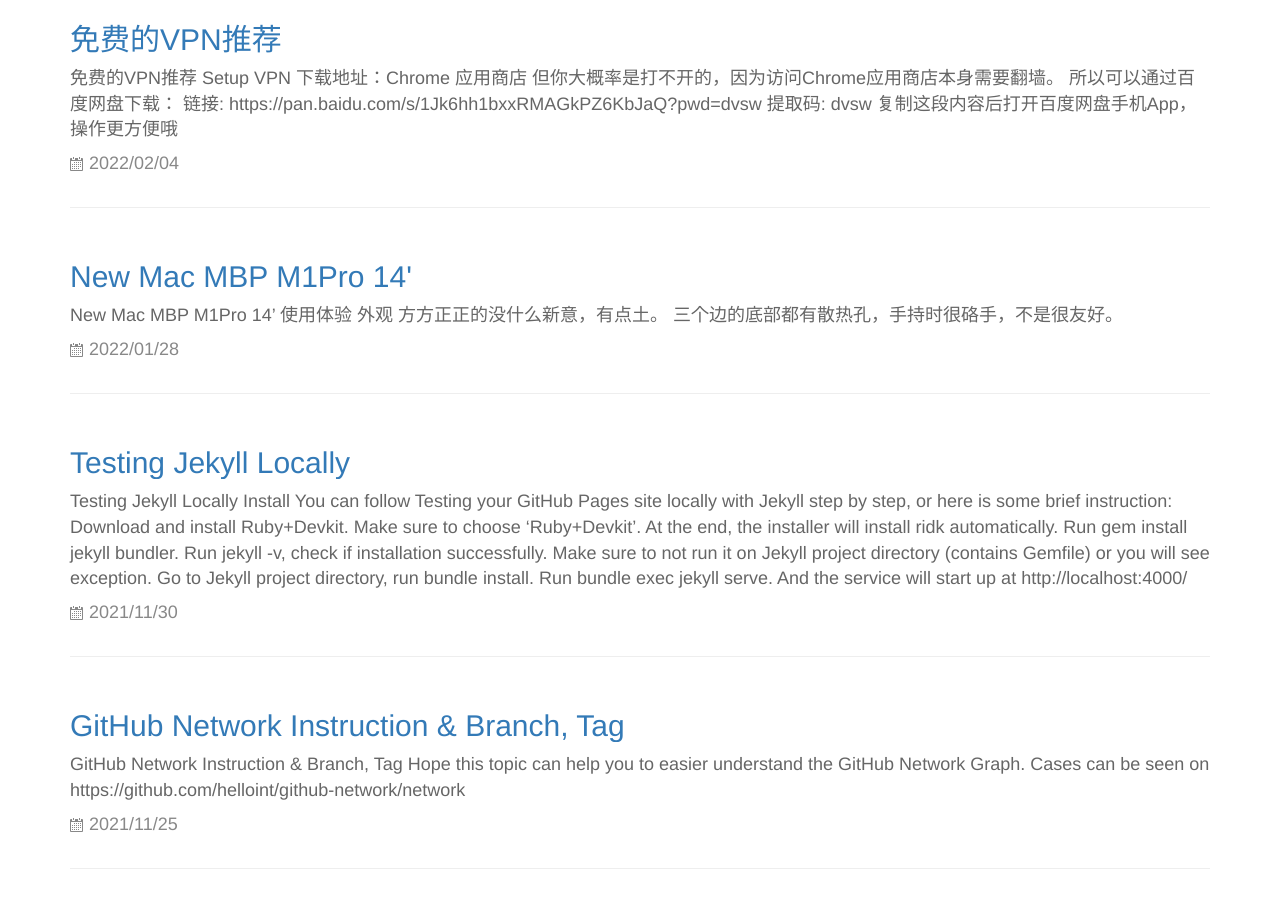
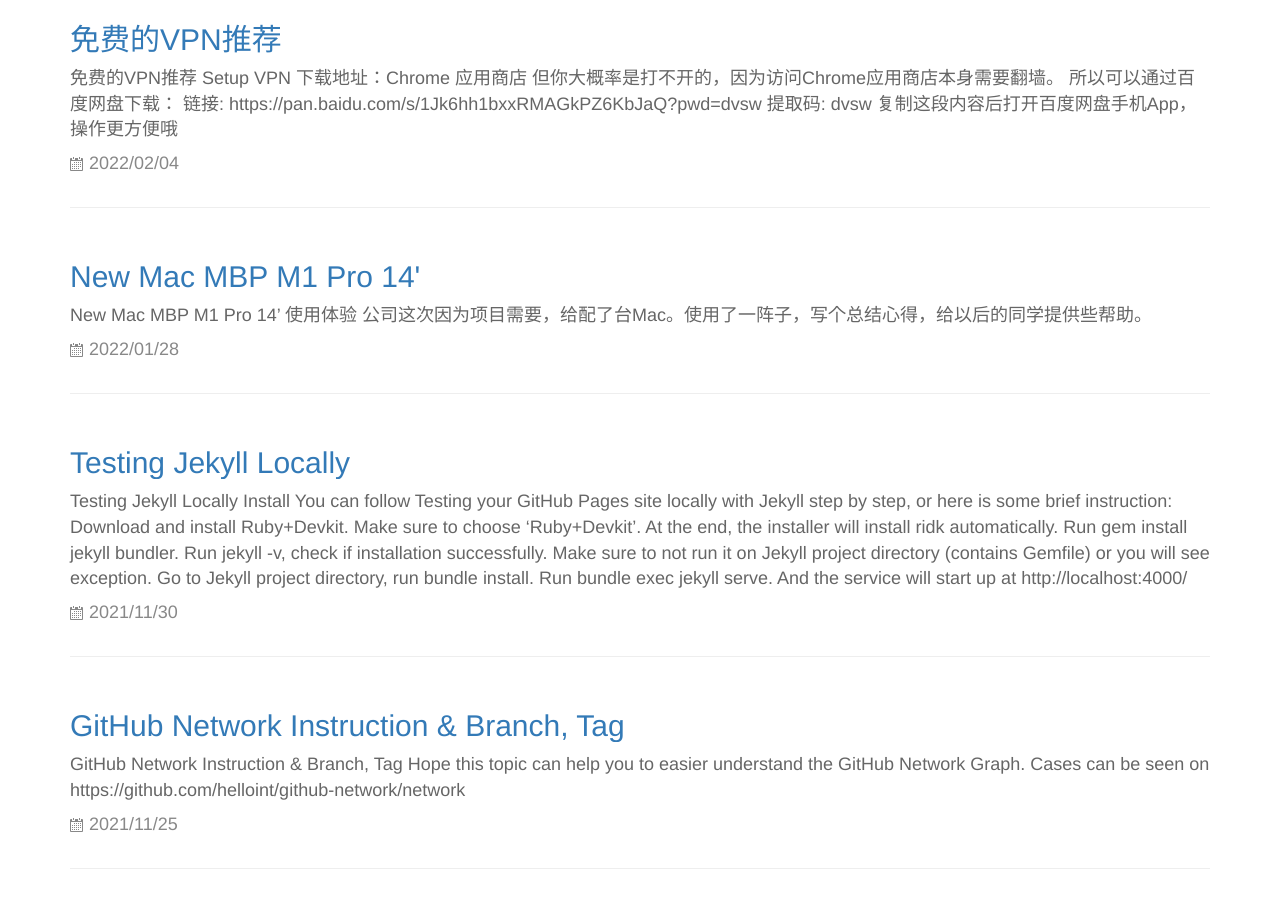
Before and after one commit to neulionweb/neulionweb.github.io, a Jekyll site: the page built from index.html, in a window 1280 px wide and 900 px high, scrolled down 1104 px. Built offline with Jekyll 4.4.1, drawn with Linux system fonts in a browser that asks for light colours; nearby versions of some CDN libraries; the list of posts is cut into pages by our own code.

Commit message:
optimize

```diff
--- a/_posts/2022/2022-01-28-mac-m1.md
+++ b/_posts/2022/2022-01-28-mac-m1.md
@@ -1,17 +1,18 @@
 ---
 layout: post
-title:  "New Mac MBP M1Pro 14'"
+title:  "New Mac MBP M1 Pro 14'"
 tags: mac m1 node
 ---
-# New Mac MBP M1Pro 14' 使用体验
+# New Mac MBP M1 Pro 14' 使用体验
+公司这次因为项目需要，给配了台Mac。使用了一阵子，写个总结心得，给以后的同学提供些帮助。
+
+## 外观
 ![外观就这样]({{ site.cdn_prefix }}assets/images/2022/01/28/mbp-m1pro.jpg)
-## 外观
-方方正正的没什么新意，有点土。
-三个边的底部都有散热孔，手持时很硌手，不是很友好。
+方方正正的没什么新意。去掉了Touch Bar。三个边的底部都有散热孔，手持时很硌手，不太舒服。
 
 ## 接口
-机器自带3个雷电(Type C), 1个HDMI。
-建议配一个TypeC扩展坞，要包含HDMI（或DP），千兆网口，若干USB口，这样通过扩展坞连接键盘，网线，显示器，一根线搞定。
+机器自带3个雷电(Type C接口), 1个HDMI。
+建议配一个Type C扩展坞，要包含HDMI（或DP），千兆网口，若干USB口，这样通过扩展坞连接键盘，网线，显示器，一根线搞定。
 一般这样的扩展坞还会有个Type C的取电口，这样电源线也可以省了，只是Apple配的是MagSafe磁吸线，只能自己权衡了。
 推荐：绿联的50771，10919
 
@@ -19,18 +20,22 @@ tags: mac m1 node
 **效果**
 在1080p的显示器上，效果不太好，字体模糊，明显不如Windows 10的显示输出效果。
 而且不用努力找软件方案了，因为软件无解。只有换4k显示器才能根本解决问题。 ¥¥¥
-如果真的要买的话，可以看看:
-* 24' 优派VX2419 P3色域81% ¥2k
-* 27' 小米 P3色域99% ¥2.5k
-* 27' Dell U2720Q ¥3k
+
+我这次买了台新款Dell U2723QE 4k60Hz([京东](https://item.jd.com/10044414530485.html))，看中它自带全功能扩展坞，颜值高，参数也好。
 
 **双显**
-如果有了扩展坞，那第二台显示器直接接在机器的HDMI口上就行了，缺点就是平时开会要插拔3根线：电源线，扩展坞，HDMI。
-如果你是完美主义，想一根线搞定，可以考虑下雷电3的扩展坞：
-![双显输出]({{ site.cdn_prefix }}assets/images/2022/01/28/mac-m1-dual-display.jpg)
-(不推荐，普遍要1k左右，没有性价比)
-Note: Mac并不原生支持双显（[原因分析](https://blog.sharpbai.com/2020/08/macos%E4%B8%BA%E4%BD%95%E4%BD%BF%E7%94%A8%E4%B8%8D%E4%BA%86%E5%8F%8C%E6%98%BE%E7%A4%BA%E8%BE%93%E5%87%BA%E7%9A%84%E9%9B%B7%E7%94%B53%E6%89%A9%E5%B1%95%E5%9D%9E/) ）
-即便是雷电3扩展坞，也需要通过雷电3的接口再外接一个Type C 转 HDMI 转接头连接第二显示器。
+如果有Type C扩展坞，那第二台显示器直接接在机器自身的HDMI口上就行了。如果要说缺点，就是平时要插拔3根线：电源线，扩展坞，HDMI线。
+
+也有办法能够一根线搞定，比如：
+1. 使用带[MST](https://www.dell.com/support/kbdoc/zh-cn/000128707/how-to-daisy-chain-multiple-monitors-using-displayport-multi-stream-transport-mst)功能的显示器，做菊花链，
+   并且其中一台支持Type C反向供电，给笔记本供电。
+   ![MST菊花链](https://supportkb.dell.com/img/ka02R000000krG2QAI/ka02R000000krG2QAI_zh_CN_2.jpeg)
+   (可惜办公室现在的Dell P2317H不支持。不知道公司以后有没有可能升级4k显示器，哈哈)
+2. 雷电扩展坞：
+   ![双显输出]({{ site.cdn_prefix }}assets/images/2022/01/28/mac-m1-dual-display.jpg)
+   不过不建议买这个，性价比很低，我这个是之前给ThinkPad用的。
+   Note: Mac并不原生支持双显([原因分析](https://blog.sharpbai.com/2020/08/macos%E4%B8%BA%E4%BD%95%E4%BD%BF%E7%94%A8%E4%B8%8D%E4%BA%86%E5%8F%8C%E6%98%BE%E7%A4%BA%E8%BE%93%E5%87%BA%E7%9A%84%E9%9B%B7%E7%94%B53%E6%89%A9%E5%B1%95%E5%9D%9E/))，
+   即便是雷电3扩展坞，也需要通过雷电3的接口再外接一个Type C 转 HDMI 转接头连接第二显示器。
 
 ## 投屏
 笔记本多了个HDMI输出口，总体来说还是提高了易用性的。
@@ -79,6 +84,5 @@ $ nvm alias default 12.16.1
 [这篇里的命令行说明更简洁](https://www.jurnalanas.com/node-js-mac-m1/)
 
 ### Android Studio
-我在Android Studio上跑模拟器一直连接不成功，提示Timeout。
+在M1芯片上跑Android模拟器，需要用v8a的rom。目前Phone有了，TV还是TBD。
 Stackoverflow上有个[相关的帖子](https://stackoverflow.com/questions/64907154/android-studio-emulator-on-macos-with-arm-cpu-m1)
-但照着用了v8a的rom，仍然不行。而且TV端还没有v8a的rom。
```
